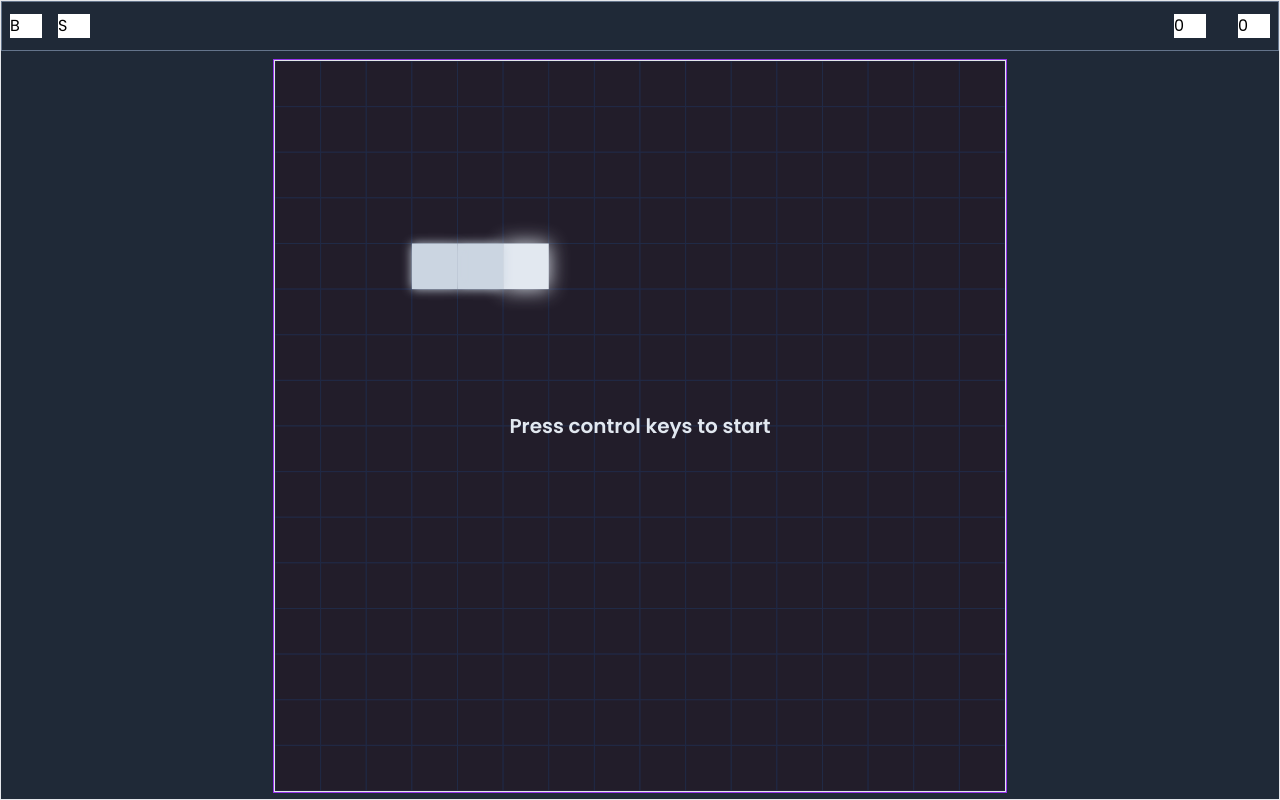
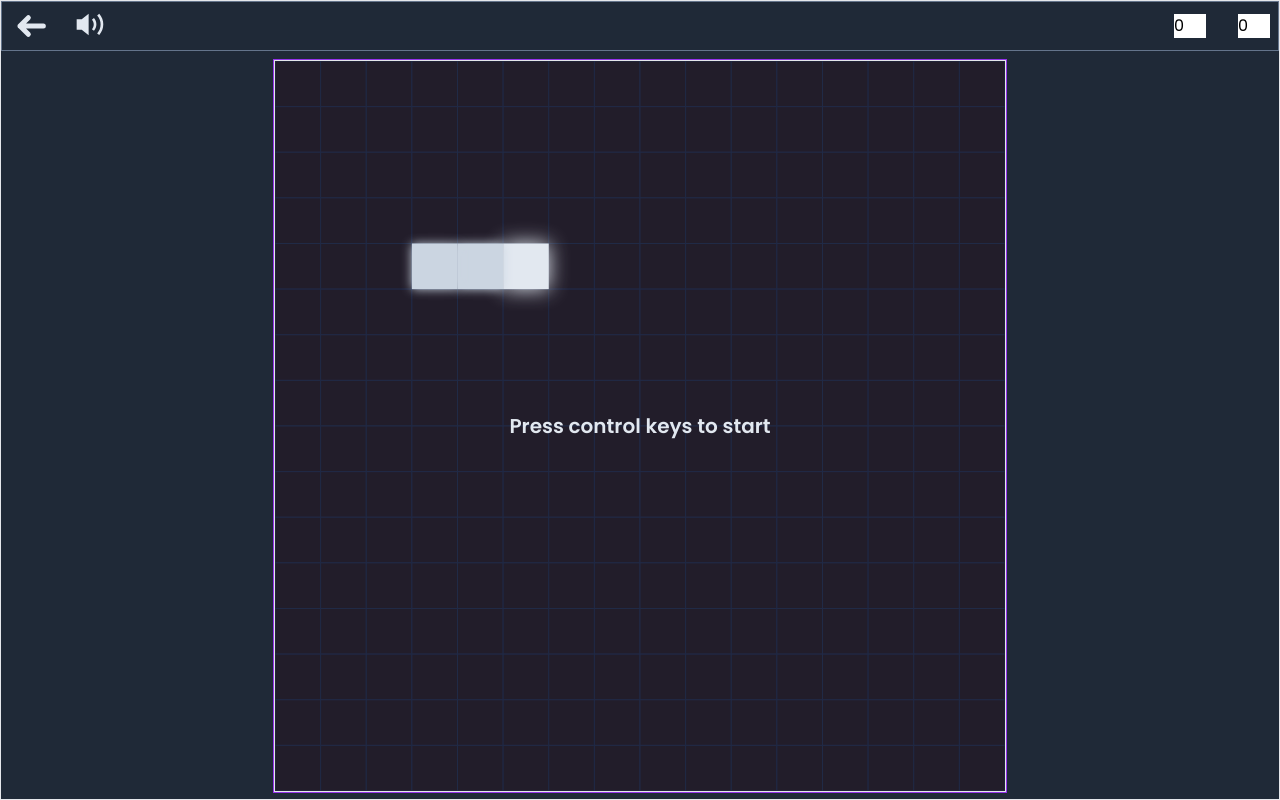
Before and after one commit to programmer-rahul/snakeY, a React (Vite) app: page / in a window 1280 px wide. Both pictures are taken after a click on the button "Play". Built offline with nearby package versions, Linux system fonts and the light colour scheme.

Commit message:
added gamePlayBoard Header

```diff
--- /dev/null
+++ b/src/components/snake/GameBoardHeader.tsx
@@ -0,0 +1,65 @@
+import { useSnake } from "../../context/SnakeContext";
+
+const GameBoardHeader = () => {
+  const { gameSound, setGameSound, userHighScore, userScore } = useSnake();
+
+  return (
+    <div className="scores flex min-h-[50px] w-full items-center justify-between border border-slate-500 p-2">
+      {/* Back and sound controls */}
+
+      <div className="flex items-center gap-6">
+        <div
+          className={`goBack w-10 cursor-pointer text-slate-200`}
+          onClick={() => {}}
+        >
+          <svg
+            viewBox="0 0 24 24"
+            transform="rotate(90)"
+            fill="none"
+            className="w-full"
+          >
+            <path
+              d="M12 4V18M12 18L7 13M12 18L17 13"
+              stroke="currentColor"
+              strokeWidth="3"
+              strokeLinecap="round"
+              strokeLinejoin="round"
+            />
+          </svg>
+        </div>
+        <div
+          className={`soundControl w-8 cursor-pointer ${gameSound ? "text-slate-200" : "text-slate-600"}`}
+          onClick={() => {
+            setGameSound(!gameSound);
+          }}
+        >
+          <svg viewBox="0 0 512 512" fill="currentColor">
+            <g>
+              <g stroke="none" strokeWidth="1" fill="none" fillRule="evenodd">
+                <g
+                  fill="currentColor"
+                  transform="translate(42.666667, 59.581722)"
+                >
+                  <path
+                    d={
+                      gameSound
+                        ? "M361.299413,341.610667 L328.014293,314.98176 C402.206933,233.906133 402.206933,109.96608 328.013013,28.8906667 L361.298133,2.26304 C447.910187,98.97536 447.908907,244.898347 361.299413,341.610667 Z M276.912853,69.77216 L243.588693,96.4309333 C283.38432,138.998613 283.38304,204.87488 243.589973,247.44256 L276.914133,274.101333 C329.118507,215.880107 329.118507,127.992107 276.912853,69.77216 Z M191.749973,1.42108547e-14 L80.8957867,87.2292267 L7.10542736e-15,87.2292267 L7.10542736e-15,257.895893 L81.0208,257.895893 L191.749973,343.35424 L191.749973,1.42108547e-14 L191.749973,1.42108547e-14 Z"
+                        : "M47.0849493,-1.42108547e-14 L298.668,251.583611 L304.101001,257.015597 L304.101,257.016 L353.573532,306.488791 C353.573732,306.488458 353.573933,306.488124 353.574133,306.48779 L384.435257,337.348961 L384.434,337.349 L409.751616,362.666662 L379.581717,392.836561 L191.749,205.003 L191.749973,369.105851 L81.0208,283.647505 L7.10542736e-15,283.647505 L7.10542736e-15,112.980838 L80.8957867,112.980838 L91.433,104.688 L16.9150553,30.169894 L47.0849493,-1.42108547e-14 Z M361.298133,28.0146513 C429.037729,103.653701 443.797162,209.394226 405.578884,298.151284 L372.628394,265.201173 C396.498256,194.197542 381.626623,113.228555 328.013013,54.642278 L361.298133,28.0146513 Z M276.912853,95.5237713 C305.539387,127.448193 318.4688,168.293162 315.701304,208.275874 L266.464558,159.040303 C261.641821,146.125608 254.316511,133.919279 244.488548,123.156461 L243.588693,122.182545 L276.912853,95.5237713 Z M191.749973,25.7516113 L191.749,84.3256113 L158.969,51.5456113 L191.749973,25.7516113 Z"
+                    }
+                  ></path>
+                </g>
+              </g>
+            </g>
+          </svg>
+        </div>
+      </div>
+
+      {/* Score and high score */}
+      <div className="flex items-center gap-8">
+        <div className="score w-8 bg-white">{userScore}</div>
+        <div className="highScore w-8 bg-white">{userHighScore}</div>
+      </div>
+    </div>
+  );
+};
+export default GameBoardHeader;
--- a/src/components/snake/GamePlayBoard.tsx
+++ b/src/components/snake/GamePlayBoard.tsx
@@ -8,6 +8,7 @@ import {
 } from "../../utils/canvas";
 import GameOverPopup from "./GameOverPopup";
 import GameBtnControls from "../reusable/GameBtnControls";
+import GameBoardHeader from "./GameBoardHeader";
 
 export type SnakeDirectionType = "left" | "right" | "up" | "down";
 let snakeDirection: SnakeDirectionType = "right";
@@ -309,18 +310,7 @@ const GamePlayBoard = () => {
       ref={GameScreenRef}
     >
       {/* Game score and controls */}
-      <div className="scores flex min-h-[50px] w-full justify-between border border-slate-500 p-2">
-        {/* Back and sound controls */}
-        <div className="flex items-center gap-4">
-          <div className="goBack w-8 bg-white">B</div>
-          <div className="soundControl w-8 bg-white">S</div>
-        </div>
-        {/* Score and high score */}
-        <div className="flex items-center gap-8">
-          <div className="score w-8 bg-white">{userScore}</div>
-          <div className="highScore w-8 bg-white">{userHighScore}</div>
-        </div>
-      </div>
+      <GameBoardHeader/>
       {/* Game board */}
       <div className="gameBoard relative self-center border border-purple-600 md:mb-6">
         {/* Canvas */}
--- a/src/context/SnakeContext.tsx
+++ b/src/context/SnakeContext.tsx
@@ -11,6 +11,9 @@ interface ContextInterface {
 
   userHighScore: number;
   setUserHighScore: React.Dispatch<React.SetStateAction<number>>;
+
+  gameSound: boolean;
+  setGameSound: React.Dispatch<React.SetStateAction<boolean>>;
 }
 
 const SnakeContext = createContext<ContextInterface>({
@@ -22,6 +25,9 @@ const SnakeContext = createContext<ContextInterface>({
 
   userHighScore: 0,
   setUserHighScore: () => null,
+
+  gameSound: true,
+  setGameSound: () => null,
 });
 
 const useSnake = () => useContext(SnakeContext);
@@ -36,6 +42,8 @@ const SnakeProvider = ({ children }: { children: ReactNode }) => {
     return highScore ? parseInt(highScore) : 0;
   });
 
+  const [gameSound, setGameSound] = useState(true);
+
   return (
     <SnakeContext.Provider
       value={{
@@ -45,6 +53,8 @@ const SnakeProvider = ({ children }: { children: ReactNode }) => {
         setUserScore,
         userHighScore,
         setUserHighScore,
+        gameSound,
+        setGameSound,
       }}
     >
       {children}
```
